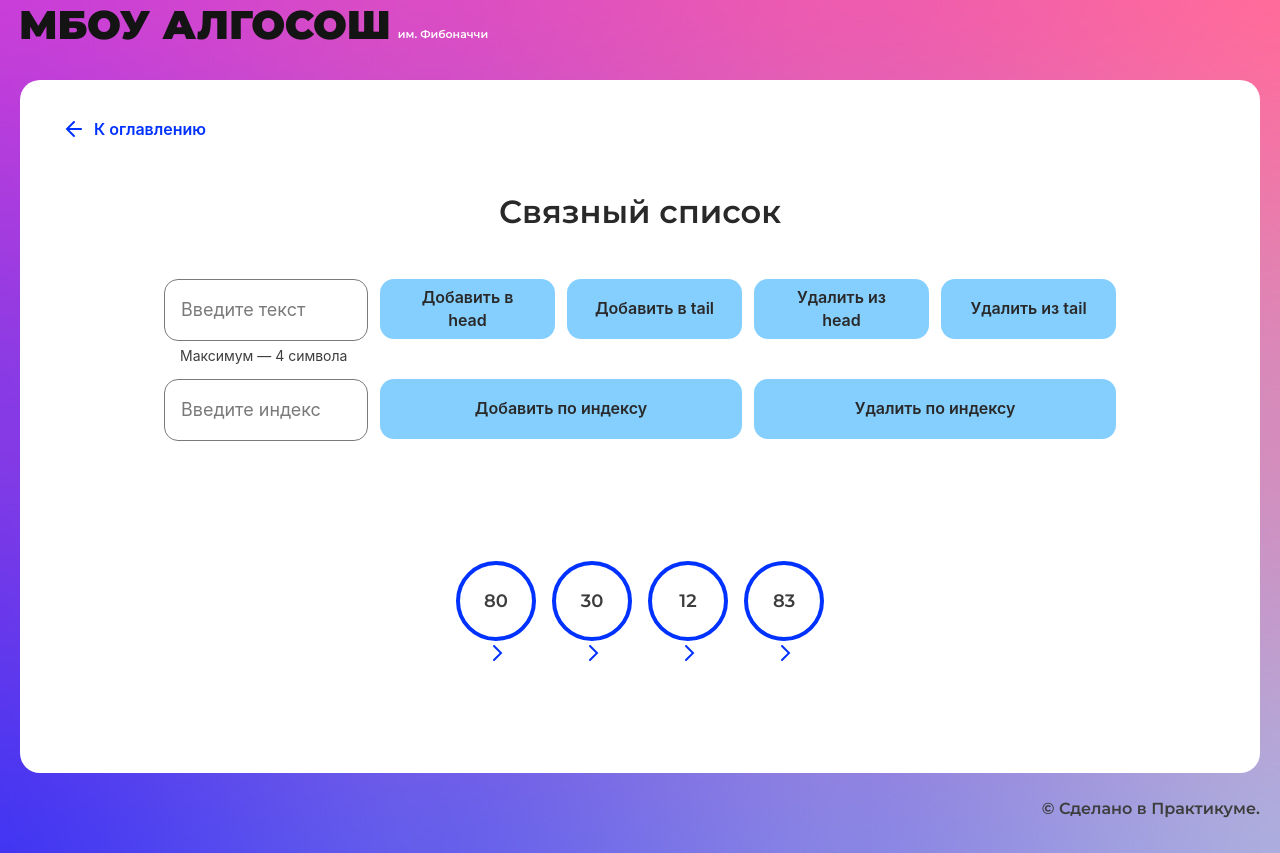
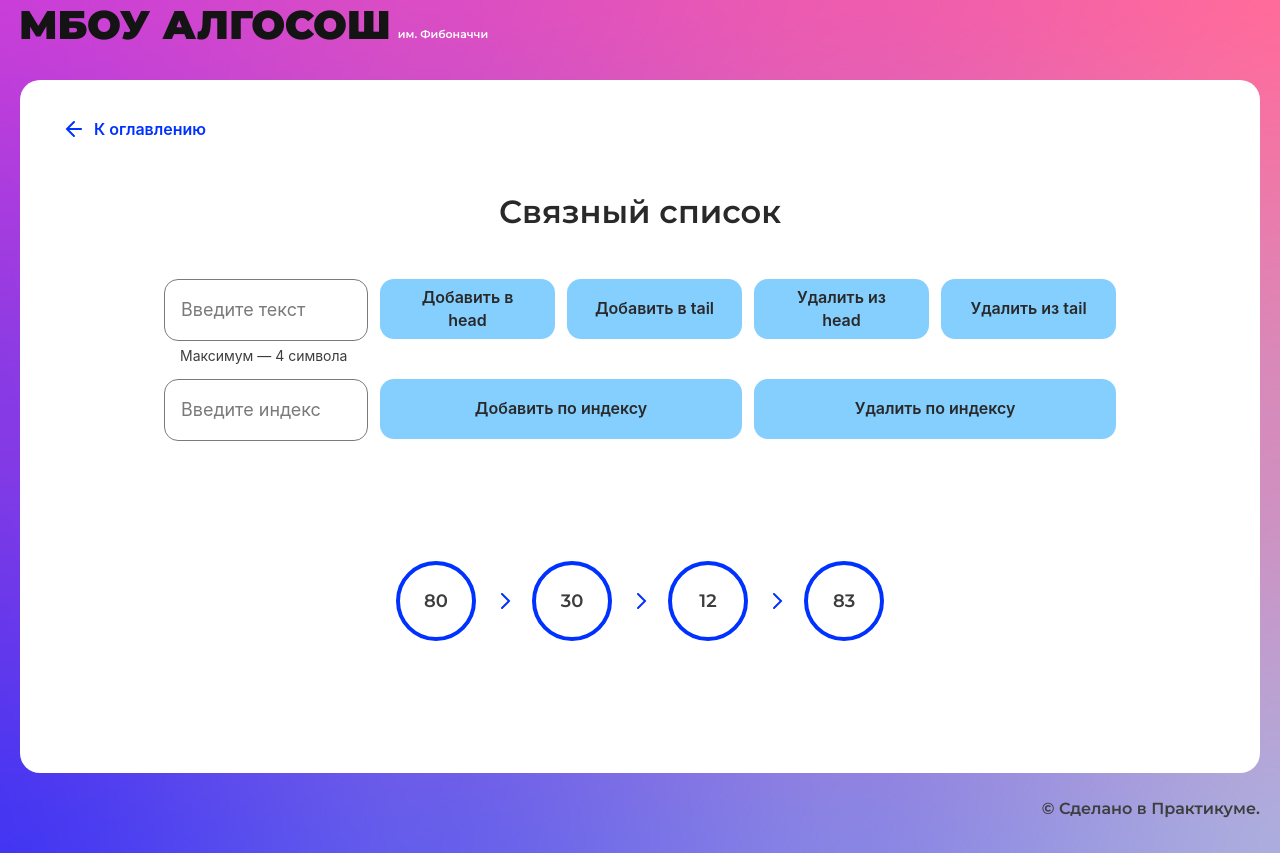
Before and after one commit to krekser37/algososhMy, a React (Create React App) app: page /list in a window 1280 px wide. Built offline with nearby package versions, Linux system fonts and the light colour scheme.

Commit message:
fix/ArrowIcon

```diff
--- a/src/components/list-page/list-page.tsx
+++ b/src/components/list-page/list-page.tsx
@@ -21,8 +21,8 @@ const randomArr = Array.from({ length: randomNumber(3, 6) }, () =>
 );
 
 export const ListPage: React.FC = () => {
-  // const {inputValue, setInputValue}= useState("");
-  // const {inputIndex, setInputIndex}= useState("");
+ const [inputValue, setInputValue]= useState("");
+ const [inputIndex, setInputIndex]= useState("");
 
   const initialArr: TArrayList[] = randomArr.map((item) => ({
     value: item,
@@ -34,14 +34,14 @@ export const ListPage: React.FC = () => {
 
   /*  const list = new LinkedList(randomArr); */
 
-  /*   const onChangeValue = (e: ChangeEvent<HTMLInputElement>) => {
+    const onChangeValue = (e: ChangeEvent<HTMLInputElement>) => {
     setInputValue(e.target.value);
   };
 
   const onChangeIndex = (e: ChangeEvent<HTMLInputElement>) => {
     setInputIndex(e.target.value);
   };
- */
+
 
   return (
     <SolutionLayout title="Связный список">
@@ -52,8 +52,8 @@ export const ListPage: React.FC = () => {
           type="text"
           isLimitText={true}
           extraClass={styles.input}
-          /* onChange={onChangeValue}
-          value={inputValue}  */
+          onChange={onChangeValue}
+          value={inputValue}
         />
         <Button text="Добавить в head" linkedList="big" />
         <Button text="Добавить в tail" linkedList="big" />
@@ -63,8 +63,8 @@ export const ListPage: React.FC = () => {
       <section className={styles.section}>
         <Input
           extraClass={styles.input}
-          placeholder="Введите индекс" /*  onChange={onChangeIndex}
-          value={inputIndex }*/
+          placeholder="Введите индекс"  onChange={onChangeIndex}
+          value={inputIndex }
         />
         <Button text="Добавить по индексу" linkedList="big" />
         <Button text="Удалить по индексу" linkedList="big" />
@@ -73,9 +73,9 @@ export const ListPage: React.FC = () => {
         {arr &&
           arr?.map((item, index) => {
             return (
-              <li className="" key={index}>
+              <li  key={index} className={styles.listItem}>
                 <Circle letter={item?.value} state={item?.color} />
-                <ArrowIcon />
+                {index !== arr?.length - 1 &&<ArrowIcon />}
               </li>
             );
           })}
--- a/src/components/list-page/list.module.css
+++ b/src/components/list-page/list.module.css
@@ -10,3 +10,9 @@
 .input {
   max-width: 204px;
 }
+
+.listItem{
+  display: flex;
+  align-items: center;
+  gap: 16px;
+}
```
